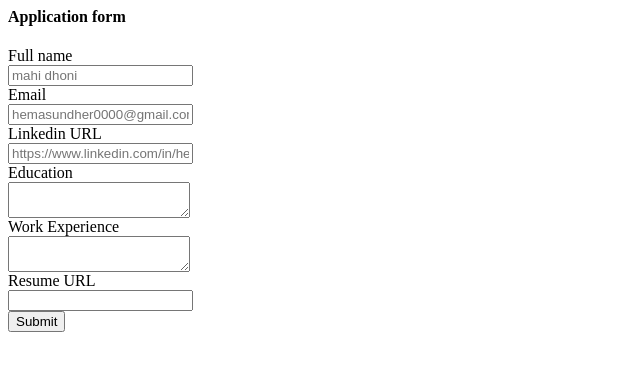
After one commit to Hemasundher/careers-website, a Flask app: template templates/application_form.html in a window 1280 px wide. The commit adds this page. Shown: the top 371 px of the page, without its empty margins (0-640 px from the left). Run offline with Flask 3, Linux system fonts and the light colour scheme; the template is opened without the code that fills it, so the values that code supplies are empty.

Commit message:
job application to data

```diff
--- a/app.py
+++ b/app.py
@@ -1,4 +1,4 @@
-from flask import Flask, render_template, jsonify,url_for
+from flask import Flask, render_template, jsonify,url_for,request
 from database import *
 
 app = Flask(__name__)
@@ -59,6 +59,17 @@ def show_job(id):
   return render_template('jobpage.html', job=job)
 
 
+@app.route('/job/<id>/apply',methods=['post'])
+def apply_to_job(id):
+  data=request.form
+  job=get_job_details_jobid(id)
+  insert_into_application(id,data)
+  return render_template('application_submitted.html',data=data,job=job)
+
+
+
+
+
 
 
 
--- a/database.py
+++ b/database.py
@@ -60,6 +60,35 @@ def get_job_details_jobid(id):
 
 
 
+(2,'hema','hema@gmail.com','link@url','btech','fresher','link@url');
+
+def insert_into_application(job_id,data):
+  cursor=mydb.cursor(dictionary=True)
+
+
+
+
+
+  sql="INSERT INTO applications (job_id, full_name, email, linkedin_url, education, work_experience, resume_url) VALUES (%s, %s, %s, %s, %s, %s, %s)"
+
+  # Assuming you're using MySQL's Python connector
+  cursor.execute(sql, (
+      job_id,
+      data['fullname'],
+      data['email'],
+      data['linkedin_url'],
+      data['education'],
+      data['work_experience'],
+      data['resume_url']
+  ))
+
+  mydb.commit()
+
+
+
+
+
+
 """
 mycursor.execute("SELECT * FROM jobs")
 
--- /dev/null
+++ b/templates/application_form.html
@@ -0,0 +1,42 @@
+<h4>Application form</h4>
+
+<form action='/job/{{ job['id'] }}/apply' method='post'>
+
+  <div class='mb-2'>
+  <label>Full name</label><br>
+  <input type='text' placeholder='mahi dhoni' name='fullname'>
+  </div>
+
+  <div class='mb-2'>
+  <label>Email</label><br>
+  <input type='email' placeholder='hemasundher0000@gmail.com' name='email'>
+  </div>
+
+  <div class='mb-2'>
+  <label>Linkedin URL</label><br>
+  <input type='text' placeholder='https://www.linkedin.com/in/hema-sundher-aluru/'
+    name='linkedin_url'>
+  </div>
+
+  <div class='mb-2'>
+  <label>Education</label><br>
+  <textarea name='education'></textarea>
+  </div>
+
+  <div class='mb-2'>
+  <label>Work Experience</label><br>
+  <textarea name='work_experience'></textarea>
+  </div>
+
+  <div class='mb-2'>
+  <label>Resume URL</label><br>
+  <input type='text' name='resume_url'>
+  </div>
+
+
+  <div class='mb-2'>
+  <input type='submit' >
+  </div>
+
+
+</form>
--- a/templates/jobpage.html
+++ b/templates/jobpage.html
@@ -43,6 +43,8 @@
       <h4>Salary</h4>
       <p>{{job['currency']}}{{ job['salary'] }}</p>
 
+      {%include 'application_form.html' %}
+
     </div>
 
     {% include 'footer.html' %}
```
Also changed, not shown: templates/application_submitted.html (added, +40 -0 lines), static/banner2.jpg (added).
